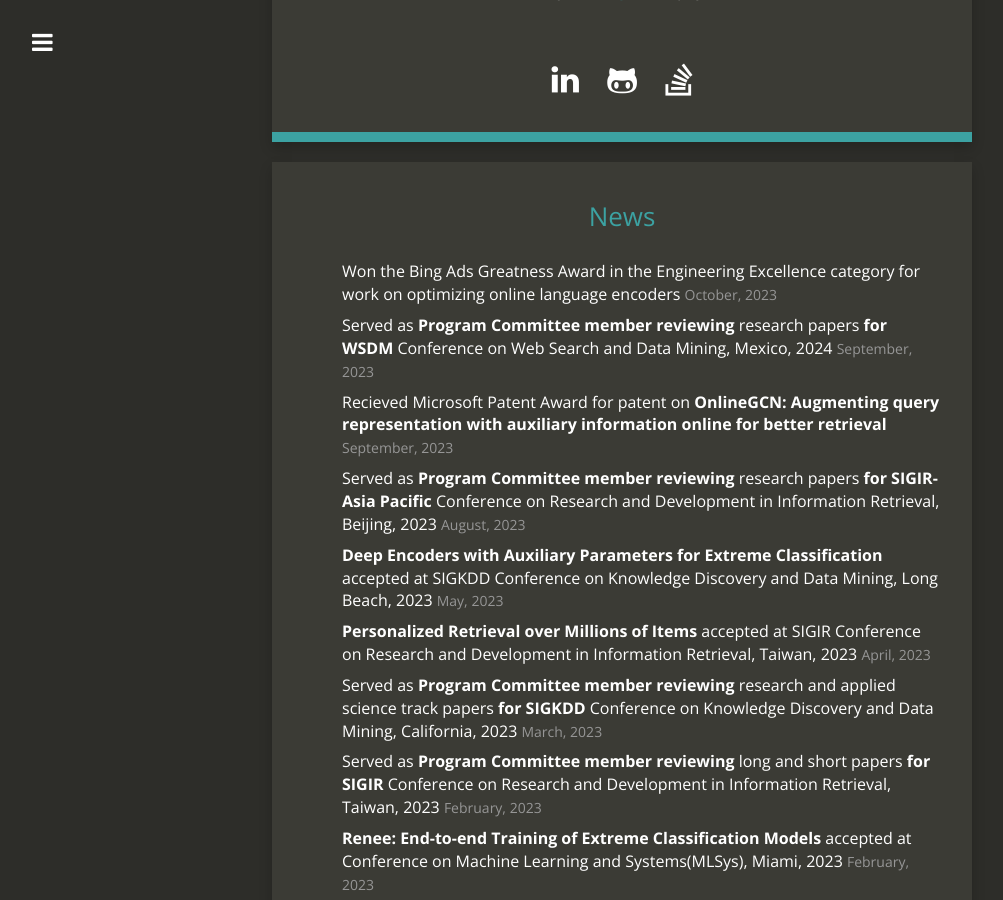
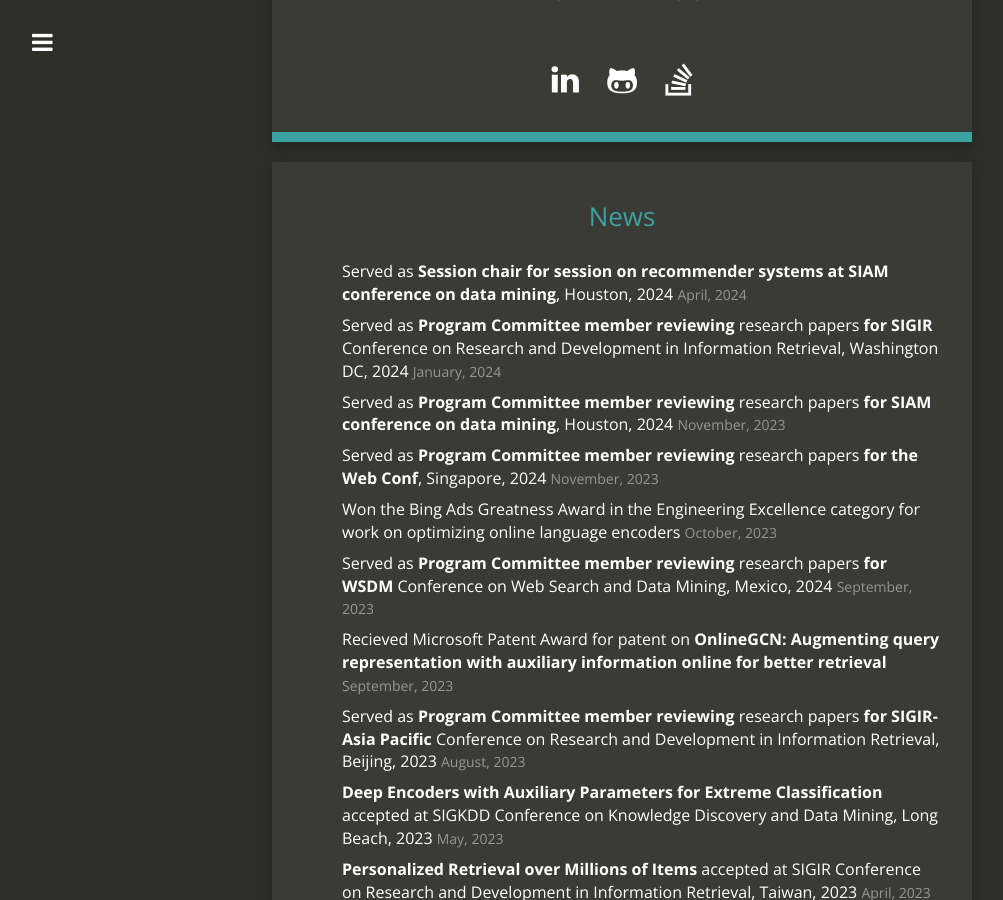
Before and after one commit to DeepakSaini119/DeepakSaini119.github.io, a Jekyll site: the page built from index.html, in a window 1280 px wide and 900 px high, scrolled down 556 px. Shown: the whole window, without its empty margins (18-1021 px from the left). Built offline with Jekyll 4.4.1, drawn with Linux system fonts in a browser that asks for light colours; nearby versions of some CDN libraries.

Commit message:
Add revewing for SDM, TheWebConf, SIGIR and session chair for SDM

```diff
--- a/index.html
+++ b/index.html
@@ -31,6 +31,30 @@
 
             <div>
                 <ul>
+                    <li>
+                        Served as <b>Session chair for session on recommender systems at SIAM conference on data mining</b>, Houston, 2024
+                        <small style="font-size: 14px;margin-top: -10px;padding-top: 0px;color: #969696;"}>April, 2024</small>
+                    </li>
+                    <br style="display: block;content: '';margin-top: 8px;">
+
+                    <li>
+                        Served as <b>Program Committee member reviewing</b> research papers <b>for SIGIR </b>Conference on Research and Development in Information Retrieval, Washington DC, 2024
+                        <small style="font-size: 14px;margin-top: -10px;padding-top: 0px;color: #969696;"}>January, 2024</small>
+                    </li>
+                    <br style="display: block;content: '';margin-top: 8px;">
+
+                    <li>
+                        Served as <b>Program Committee member reviewing</b> research papers <b>for SIAM conference on data mining</b>, Houston, 2024
+                        <small style="font-size: 14px;margin-top: -10px;padding-top: 0px;color: #969696;"}>November, 2023</small>
+                    </li>
+                    <br style="display: block;content: '';margin-top: 8px;">
+
+                    <li>
+                        Served as <b>Program Committee member reviewing</b> research papers <b>for the Web Conf</b>, Singapore, 2024
+                        <small style="font-size: 14px;margin-top: -10px;padding-top: 0px;color: #969696;"}>November, 2023</small>
+                    </li>
+                    <br style="display: block;content: '';margin-top: 8px;">
+
                     <li>
                         Won the Bing Ads Greatness Award in the Engineering Excellence category for work on optimizing online language encoders
                         <small style="font-size: 14px;margin-top: -10px;padding-top: 0px;color: #969696;"}>October, 2023</small>
```
